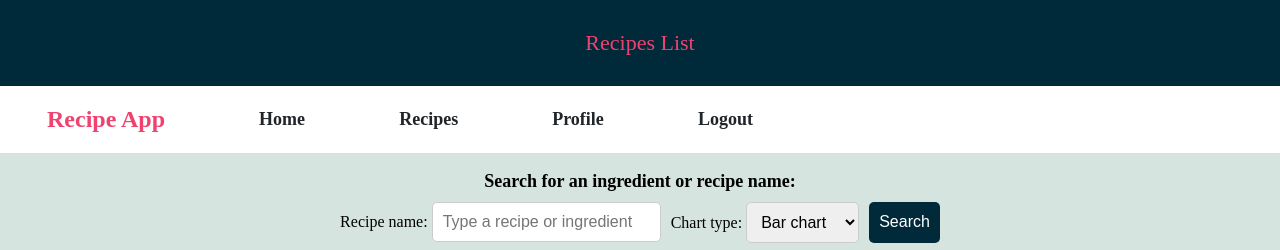
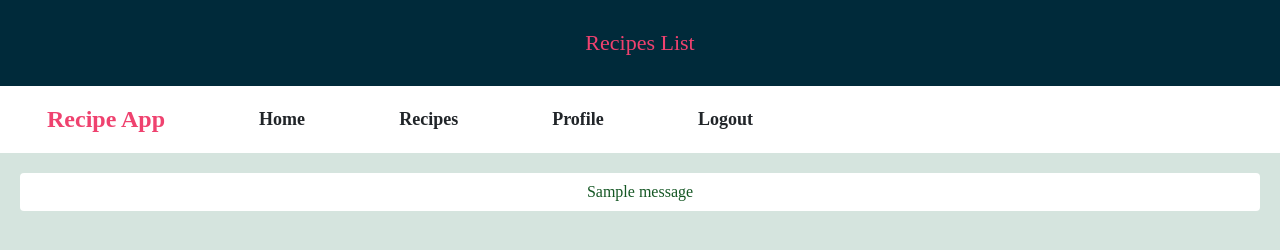
Before and after one commit to Sogolsa/recipe-app, a Django app: page /recipes/ in a window 1280 px wide. Shown: the top 250 px of the page. Run offline with Django 5.2, Linux system fonts and the light colour scheme; a user stored in the database is signed in; tables that the repository leaves empty hold one stand-in row (values such as "Sample post"); one stand-in notice (Sample message) is shown.

Commit message:
Added a delete recipe modal
Added a success message for deleting the recipe.

```diff
--- a/src/recipes/static/recipes/css/list.css
+++ b/src/recipes/static/recipes/css/list.css
@@ -159,3 +159,29 @@
 td a:hover {
     text-decoration: underline;
 }
+
+.messages {
+    margin: 10px;
+    padding: 10px;
+    border-radius: 5px;
+}
+
+.message {
+    padding: 10px;
+    border-radius: 4px;
+    margin-bottom: 10px;
+}
+
+.message.success {
+    padding-right: 0px;
+    padding-left: 0px;
+    background-color: white;
+    color: #155724;
+    text-align: center;
+}
+
+.message.error {
+    background-color: #f8d7da;
+    color: #721c24;
+    text-align: center;
+}
--- a/src/recipes/templates/recipes/recipes_home.html
+++ b/src/recipes/templates/recipes/recipes_home.html
@@ -43,8 +43,6 @@
                 <p class="warning">(You must be logged in!)</p>
             </h2>
         </div>
-
-
         <dialog class="modal-content">
 
             <h2>Create Recipe</h2>
--- a/src/recipes/templates/recipes/recipes_list.html
+++ b/src/recipes/templates/recipes/recipes_list.html
@@ -26,6 +26,15 @@
         </ul>
     </nav>
     <main class="main-box">
+        {% if messages %}
+        <div class="messages">
+            {% for message in messages %}
+            <div class="message {{ message.tags }}">
+                {{ message }}
+            </div>
+            {% endfor %}
+        </div>
+        {% endif %}
         {% if search_performed %}
         <p> Search for an ingredient or recipe name:</p>
         <form action="{% url 'recipes:recipes' %}" method="POST">
--- a/src/recipes/urls.py
+++ b/src/recipes/urls.py
@@ -17,6 +17,6 @@
     path("recipes/", RecipeListView.as_view(), name="recipes"),
     path("recipes/<pk>", RecipeDetailView.as_view(), name="detail"),
     path("create/", create_recipe, name="create_recipe"),
-    path("update/", update_recipe, name="update_recipe"),
-    path("delete/", delete_recipe, name="delete_recipe"),
+    path("update/<pk>", update_recipe, name="update_recipe"),
+    path("delete/<pk>", delete_recipe, name="delete_recipe"),
 ]
--- a/src/recipes/views.py
+++ b/src/recipes/views.py
@@ -7,6 +7,7 @@
 import pandas as pd
 from django.db.models import Q
 from .utils import get_chart
+from django.contrib import messages
 
 
 # Create your views here.
@@ -118,7 +119,9 @@
 
 @login_required
 def delete_recipe(request, pk):
-    recipe = get_object_or_404(recipe, pk=pk)
+    recipe = get_object_or_404(Recipe, pk=pk)
     if request.method == "POST":
         recipe.delete()
+        messages.success(request, "Recipe was successfully deleted.")
         return redirect("recipes:recipes")
+    return redirect("recipes:recipes")
```
Also changed, not shown: src/recipes/static/recipes/css/details.css (+85 -0 lines), src/recipes/templates/recipes/recipes_detail.html (+29 -0 lines), src/media/recipes/tea_1yyizFR.jpg (added), src/media/recipes/tea_7Eajhuc.jpg (added), src/media/recipes/tea_8ZVYWut.jpg (added), src/media/recipes/tea_Ca81ikh.jpg (added), src/media/recipes/tea_Hw3Bpyw.jpg (added), src/media/recipes/tea_aqMIypX.jpg (added), src/media/recipes/tea_h22hrwj.jpg (added), src/media/recipes/tea_oTXIx03.jpg (added), 4 other files.
